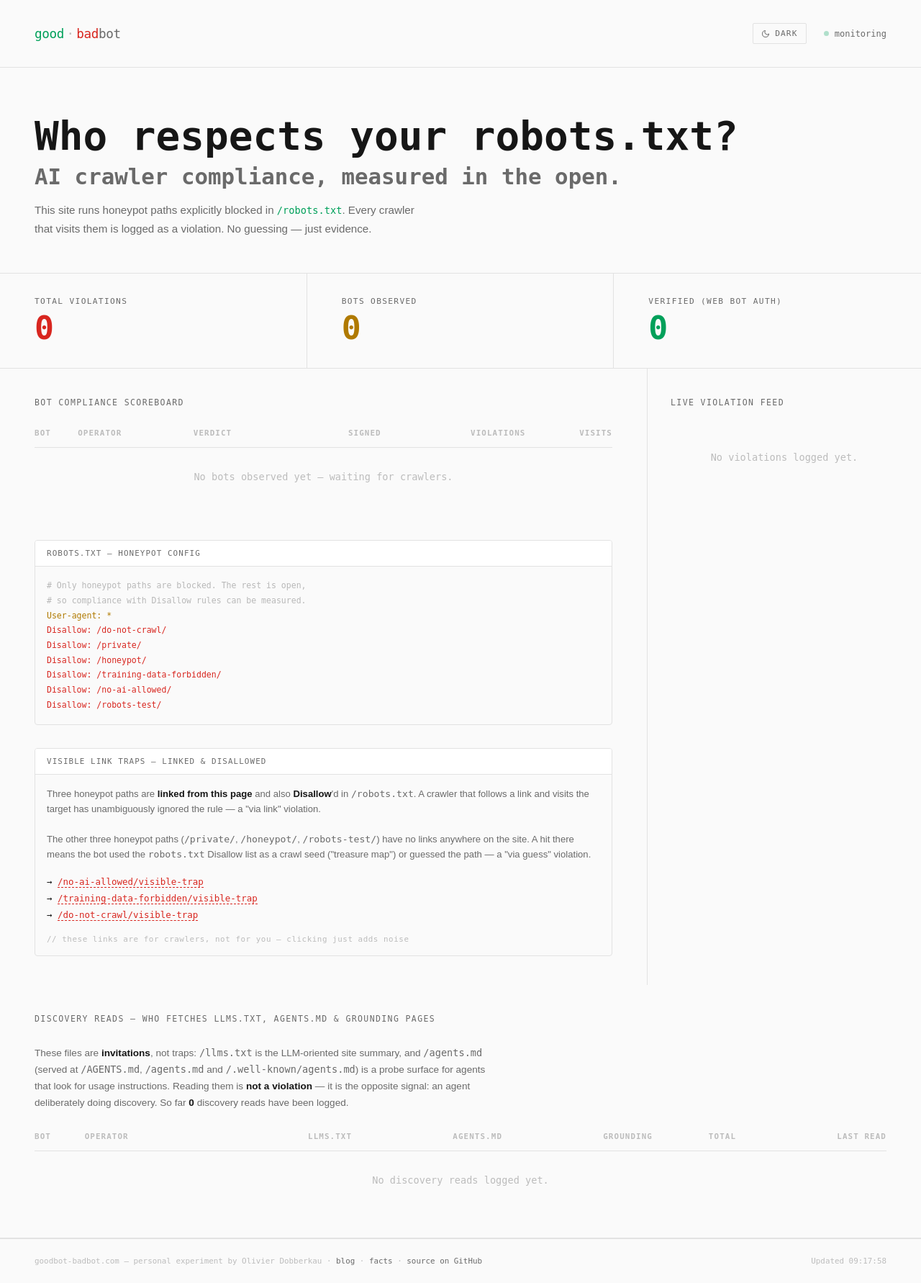
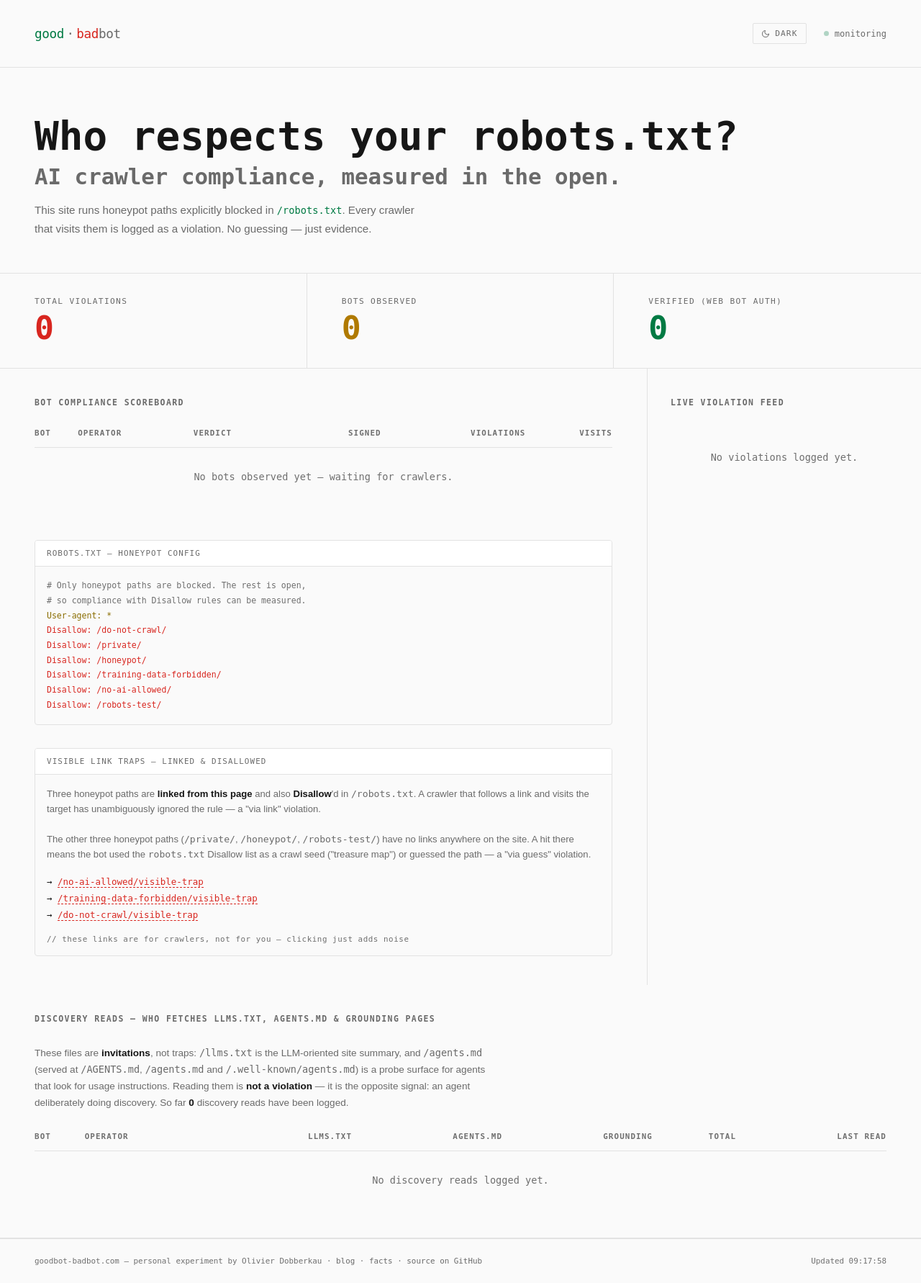
Before and after one commit to dkd-dobberkau/goodbot-badbot, a FastAPI app: page / in a window 1280 px wide. Shown: the whole page at 72% size. Run offline with FastAPI, Linux system fonts and the light colour scheme; data that the repository does not hold is empty; parts of the project's set-up code (start-up, migrations or seed data) failed here and were passed over; some libraries are stand-ins or nearby versions; some web fonts are replaced.

Commit message:
fix(a11y): WCAG AA contrast, semantic headings & landmarks on homepage
Barrierefreiheit hardening for the landing page in both light and dark
themes:

- Contrast (WCAG 1.4.3): darken --dim/--green and lift dark-theme
  --muted/--dim/--code-* so all text meets 4.5:1 (large text 3:1). Add a
  dedicated --code-agent colour for the robots.txt "User-agent:" line so
  the gold stat tile stays untouched. Both themes now pass with 0 fails.
- Structure: wrap content in <main id="main"> and add a focus-visible
  skip link; promote the three section titles from <div> to <h2>
  (1.3.1 / 2.4.6).
- Tables: scope="col" on every header cell; both tables linked to their
  <h2> via aria-labelledby.
- Live regions: aria-live="polite" on the violation feed and the
  "Updated" timestamp.
- Add .sr-only utility.

Co-Authored-By: Claude Opus 4.8 (1M context) <noreply@anthropic.com>

```diff
--- a/templates/index.html
+++ b/templates/index.html
@@ -23,11 +23,12 @@
     --green: #00ff87;
     --red: #ff3b3b;
     --yellow: #ffd166;
-    --dim: #444;
+    --dim: #7a7a7a;
     --text: #e8e8e8;
-    --muted: #666;
-    --code-text: #555;
-    --code-comment: #333;
+    --muted: #8a8a8a;
+    --code-text: #8a8a8a;
+    --code-comment: #7a7a7a;
+    --code-agent: #ffd166;
     --verdict-bad-bg: rgba(255,59,59,0.1);
     --verdict-bad-border: rgba(255,59,59,0.2);
     --verdict-good-bg: rgba(0,255,135,0.08);
@@ -39,14 +40,15 @@
     --surface: #ffffff;
     --border: #e2e2e2;
     --row-border: #efefef;
-    --green: #00a05a;
+    --green: #007a43;
     --red: #d8261f;
     --yellow: #b07a00;
-    --dim: #bcbcbc;
+    --dim: #6f6f6f;
     --text: #161616;
     --muted: #6a6a6a;
-    --code-text: #7a7a7a;
-    --code-comment: #b8b8b8;
+    --code-text: #6f6f6f;
+    --code-comment: #6f6f6f;
+    --code-agent: #8a6d00;
     --verdict-bad-bg: rgba(216,38,31,0.08);
     --verdict-bad-border: rgba(216,38,31,0.25);
     --verdict-good-bg: rgba(0,160,90,0.08);
@@ -387,7 +420,7 @@
 
   .robots-content .disallow { color: var(--red); }
   .robots-content .comment  { color: var(--code-comment); }
-  .robots-content .agent    { color: var(--yellow); }
+  .robots-content .agent    { color: var(--code-agent); }
 
   /* VISIBLE TRAP SECTION */
   .trap-box {
@@ -561,6 +596,8 @@
     <div class="live-dot">monitoring</div>
   </div>
 </header>
+
+<main id="main">
 
 <section class="hero">
   <h1>
@@ -591,16 +628,16 @@
 
 <div class="main-grid">
   <div class="panel">
-    <div class="panel-title">Bot Compliance Scoreboard</div>
-    <table>
+    <h2 class="panel-title" id="scoreboard-title">Bot Compliance Scoreboard</h2>
+    <table aria-labelledby="scoreboard-title">
       <thead>
         <tr>
-          <th>Bot</th>
-          <th>Operator</th>
-          <th>Verdict</th>
-          <th style="text-align:right">Signed</th>
-          <th style="text-align:right">Violations</th>
-          <th style="text-align:right">Visits</th>
+          <th scope="col">Bot</th>
+          <th scope="col">Operator</th>
+          <th scope="col">Verdict</th>
+          <th scope="col" style="text-align:right">Signed</th>
+          <th scope="col" style="text-align:right">Violations</th>
+          <th scope="col" style="text-align:right">Visits</th>
         </tr>
       </thead>
       <tbody id="botTable">
@@ -646,15 +683,15 @@
   </div>
 
   <div class="feed-panel">
-    <div class="panel-title">Live Violation Feed</div>
-    <div id="violationFeed">
+    <h2 class="panel-title" id="feed-title">Live Violation Feed</h2>
+    <div id="violationFeed" aria-live="polite" aria-labelledby="feed-title">
       <div class="empty-state">No violations logged yet.</div>
     </div>
   </div>
 </div>
 
 <section class="discovery-section">
-  <div class="panel-title">Discovery Reads — who fetches llms.txt, agents.md &amp; grounding pages</div>
+  <h2 class="panel-title" id="discovery-title">Discovery Reads — who fetches llms.txt, agents.md &amp; grounding pages</h2>
   <p class="discovery-intro">
     These files are <strong>invitations</strong>, not traps:
     <code>/llms.txt</code> is the LLM-oriented site summary, and
@@ -665,16 +702,16 @@
     deliberately doing discovery. So far <strong id="discoveryTotal">—</strong>
     discovery reads have been logged.
   </p>
-  <table>
+  <table aria-labelledby="discovery-title">
     <thead>
       <tr>
-        <th>Bot</th>
-        <th>Operator</th>
-        <th style="text-align:right">llms.txt</th>
-        <th style="text-align:right">agents.md</th>
-        <th style="text-align:right">grounding</th>
-        <th style="text-align:right">Total</th>
-        <th style="text-align:right">Last read</th>
+        <th scope="col">Bot</th>
+        <th scope="col">Operator</th>
+        <th scope="col" style="text-align:right">llms.txt</th>
+        <th scope="col" style="text-align:right">agents.md</th>
+        <th scope="col" style="text-align:right">grounding</th>
+        <th scope="col" style="text-align:right">Total</th>
+        <th scope="col" style="text-align:right">Last read</th>
       </tr>
     </thead>
     <tbody id="discoveryTable">
```
Also changed, not shown: other parts of templates/index.html (+36 -1 lines).
